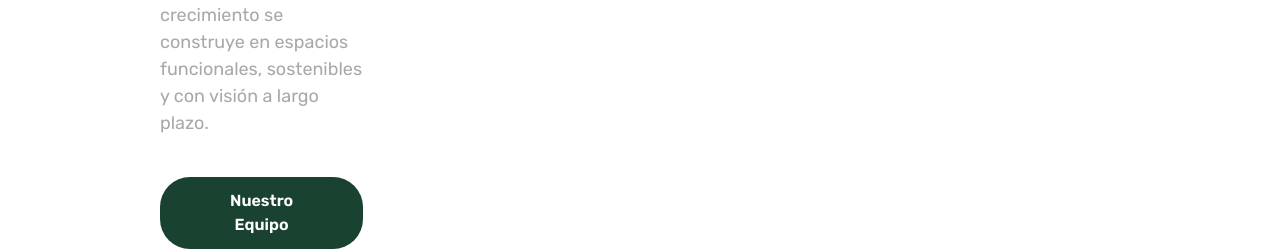
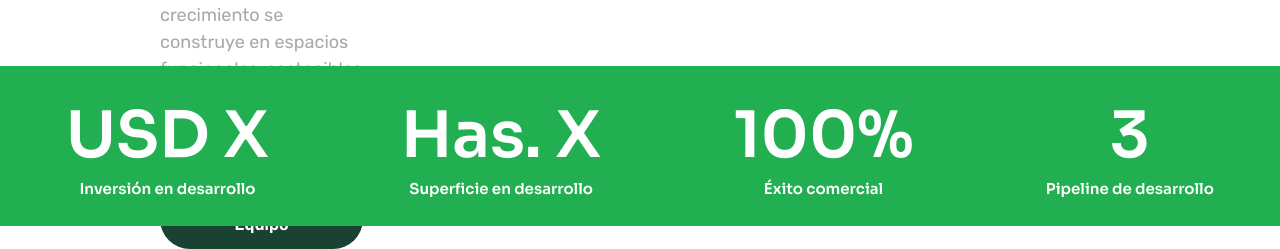
Before and after one commit to Dave-Gom/realtec-landing, a Next.js app: page / in a window 1280 px wide. Shown: the part 1374-1623 px from the top of the page. Built offline with nearby package versions, Linux system fonts and the light colour scheme.

Commit message:
Counter section Lista

```diff
--- a/app/page.tsx
+++ b/app/page.tsx
@@ -1,3 +1,4 @@
+import Counter from "@/src/sections/Counter";
 import Hero from "@/src/sections/Hero";
 import Introduction from "@/src/sections/Introduction";
 
@@ -7,6 +8,7 @@ export default function Home() {
       <main className="flex flex-col  items-center">
         <Hero />
         <Introduction />
+        <Counter />
       </main>
     </div>
   );
--- /dev/null
+++ b/src/components/StatCard.tsx
@@ -0,0 +1,53 @@
+import { HTMLAttributes } from "react";
+
+import { Sora } from "next/font/google";
+
+const sora = Sora({
+  subsets: ["latin"],
+  weight: ["400", "600", "700"],
+  variable: "--font-sora",
+});
+
+interface StatCardProps {
+  textPrimary: string;
+  textSecondary: string;
+  containerProps?: HTMLAttributes<HTMLDivElement>;
+  primaryTextProps?: HTMLAttributes<HTMLParagraphElement>;
+  secondaryTextProps?: HTMLAttributes<HTMLParagraphElement>;
+}
+
+const StatCard = ({
+  textPrimary,
+  textSecondary,
+  containerProps,
+  primaryTextProps,
+  secondaryTextProps,
+}: StatCardProps) => {
+  return (
+    <div
+      {...containerProps}
+      className={`flex flex-col items-center justify-center p-4 text-white ${
+        containerProps?.className ?? ""
+      }`}
+    >
+      <p
+        {...primaryTextProps}
+        className={`${sora.className} text-[64px] font-semibold ${
+          primaryTextProps?.className ?? ""
+        }`}
+      >
+        {textPrimary}
+      </p>
+      <p
+        {...secondaryTextProps}
+        className={`${sora.className} text-[15px] font-semibold ${
+          secondaryTextProps?.className ?? ""
+        }`}
+      >
+        {textSecondary}
+      </p>
+    </div>
+  );
+};
+
+export default StatCard;
--- a/src/components/navbar/index.ts
+++ /dev/null
@@ -1 +0,0 @@
-export * from "./Navbar";
--- /dev/null
+++ b/src/sections/Counter.tsx
@@ -0,0 +1,16 @@
+import StatCard from "../components/StatCard";
+
+const Counter = () => {
+  return (
+    <div
+      className={`w-full h-[20vh] bg-[#22AF52] flex items-center justify-around text-white text-2xl font-bold`}
+    >
+      <StatCard textPrimary="USD X" textSecondary="Inversión en desarrollo" />
+      <StatCard textPrimary="Has. X" textSecondary="Superficie en desarrollo" />
+      <StatCard textPrimary="100%" textSecondary="Éxito comercial" />
+      <StatCard textPrimary="3" textSecondary="Pipeline de desarrollo" />
+    </div>
+  );
+};
+
+export default Counter;
```
